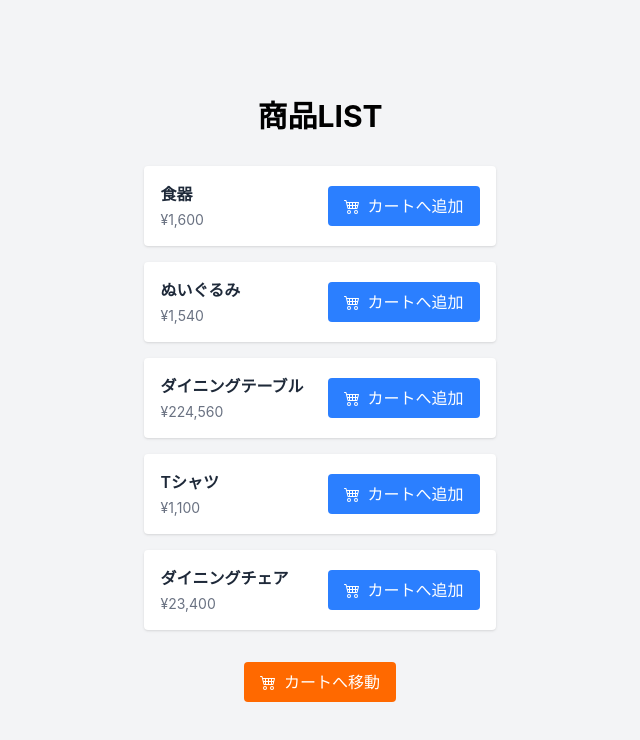
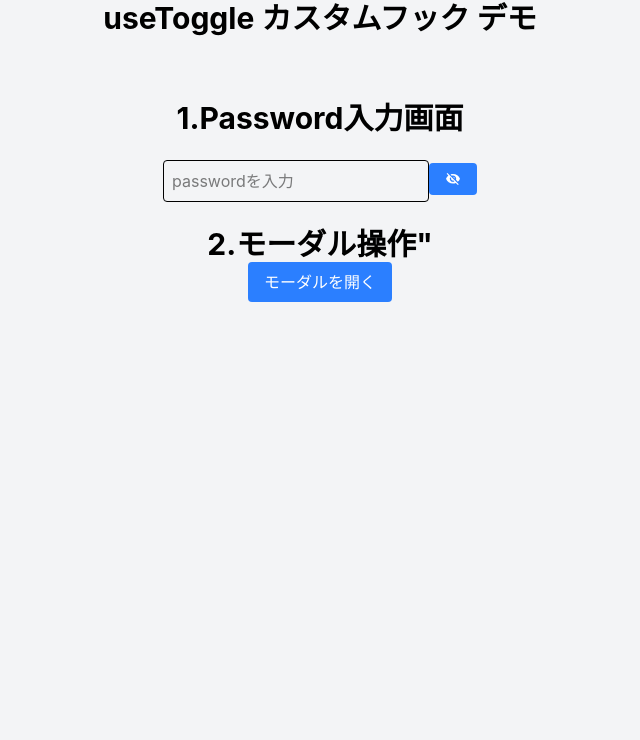
Before and after one commit to miho117/frontend-practice-react, a React (Vite) app: page / in a window 1280 px wide. Shown: the top 740 px of the page, without its empty margins (320-960 px from the left). Built offline with nearby package versions, Linux system fonts and the light colour scheme.

Commit message:
Add custom hooks: useToggle

```diff
--- a/src/App.jsx
+++ b/src/App.jsx
@@ -1,87 +1,14 @@
-import { useReducer, useState } from 'react';
-import ProductList from './components/ProductList';
-import Cart from './components/Cart';
-
-const initialState = [];
-
-function addReducer(state,action){
-  switch(action.type){
-    case 'ADD_ITEM':
-      const existing = state.find(item => item.id === action.payload.id);
-      if(existing) {
-        return state.map(item =>
-        item.id === action.payload.id
-          ? {...item, qty:item.qty + action.payload.qty }
-          : item
-        );
-      }
-      return[...state, {...action.payload, qty: 1}];
-    case 'DELETE_ITEM':
-      return state.filter(item => item.id !== action.payload);
-    case 'UPDATE_QUANTITY':
-      return state.map(item =>
-        item.id === action.payload.id
-          ? {...item, qty:action.payload.qty }
-          : item
-        );
-    case 'CLEAR_CART':
-      return [];
-    default:
-      return state;
-  }
-}
+import ToggleDemo from './components/ToggleDemo';
 
 function App(){
-    // テストデータ
-    const productsData = [
-        { id:1, name: '食器', price: 1600 },
-        { id:2, name: 'ぬいぐるみ', price: 1540 },
-        { id:3, name: 'ダイニングテーブル', price: 224560 },
-        { id:4, name: 'Tシャツ', price: 1100 },
-        { id:5, name: 'ダイニングチェア', price: 23400 }
-    ];
-
-    const [cart, dispatch] = useReducer(addReducer, initialState);
-    const [page, setPage] = useState('list');
-
-    const handleAddCart = (product) => {
-        dispatch({type:'ADD_ITEM',payload: {...product, qty: 1}});
-        };
-
-    const handleDeleteItem = (id) => {
-        dispatch({ type: 'DELETE_ITEM', payload: id });
-        };
-
-    const handleUpdateQuantity = (id, qty) => {
-      if (qty <= 0) {
-      handleDeleteItem(id);
-      return;
-      }
-
-      dispatch({type:'UPDATE_QUANTITY',payload: {id, qty}});
-      };
-
-    const handleClearCart = () => {
-        dispatch({ type: 'CLEAR_CART' });
-        };
 
   return (
-    <div className="app-container">
-        {page === 'list' ? (
-            <ProductList
-             products={productsData}
-             onAddCart={handleAddCart}
-             onMoveCart={() => setPage('cart')}
-             />
-        ):(
-            <Cart
-             cart={cart}
-             onDeleteItem={handleDeleteItem}
-             onUpdateQuantity={handleUpdateQuantity}
-             onClearCart={handleClearCart}
-             onBack={() => setPage('list')} // 商品一覧に戻るボタン用
-            />
-        )}
+    <div className="flex flex-col items-center justify-center min-h-screen bg-gray-100">
+        <h1 className="text-3xl font-bold">useToggle カスタムフック デモ</h1>
+
+        <div className="app-container">
+            <ToggleDemo />
+        </div>
     </div>
   )}
 export default App;
--- /dev/null
+++ b/src/components/ToggleDemo.jsx
@@ -0,0 +1,68 @@
+import { useState } from 'react';
+import { useToggle } from '../hooks/useToggle';
+import { IoMdEye } from "react-icons/io";
+import { IoMdEyeOff } from "react-icons/io";
+
+function ToggleDemo() {
+    const [password, setPassWord] = useState('');
+    const {value: isShow, toggle} = useToggle(false);
+    const {value: isOpen, setTrue: openModal, setFalse: closeModal} = useToggle(false);
+
+
+  return (
+    <div className="flex flex-col items-center mt-16 min-h-screen bg-gray-100">
+       <h1 className="text-3xl font-bold">1.Password入力画面</h1>
+
+       {/* --- パスワード入力エリア --- */}
+       <div className="max-w-md mx-auto p-6 space-y-4">
+          <div>
+            <input
+            type={isShow ? "text" : "password"}
+            value={password}
+            onChange={(e) => setPassWord(e.target.value)}
+            className="p-2 border rounded"
+            placeholder="passwordを入力"
+            />
+            <button
+            onClick={toggle}
+            className="px-4 py-2 bg-blue-500 text-white rounded hover:bg-blue-600"
+            >
+            {isShow ? <IoMdEye /> : <IoMdEyeOff />}
+            </button>
+          </div>
+       </div>
+
+      {/* --- モーダル表示エリア --- */}
+      <div className="flex flex-col items-center justify-center bg-gray-100">
+        <h1 className="text-3xl font-bold">2.モーダル操作"</h1>
+        <button
+          type="button"
+          onClick={openModal}
+          className="px-4 py-2 bg-blue-500 text-white rounded hover:bg-blue-600 font-medium"
+        >
+          モーダルを開く
+        </button>
+      </div>
+
+      {/* --- モーダル本体（isOpen が true の時だけ表示） --- */}
+      {isOpen && (
+        <div class="text-center bg-white p-6 rounded-lg border border-gray-200">
+          <h3 className="text-lg font-bold text-gray-800">確認モーダル</h3>
+            <p className="text-gray-600">
+              `useToggle` の `setTrue` と `setFalse` を使って制御されているモーダルです。
+            </p>
+
+            <button
+              type="button"
+              onClick={closeModal}
+              className="py-2 bg-gray-200 text-gray-800 rounded hover:bg-gray-300 font-medium"
+            >
+              閉じる
+            </button>
+        </div>
+      )}
+    </div>
+  );
+}
+
+export default ToggleDemo;
--- /dev/null
+++ b/src/hooks/useToggle.js
@@ -0,0 +1,13 @@
+import { useState, useCallback } from 'react';
+
+export const useToggle = (initialValue =false) => {
+  const [value, setValue] = useState(initialValue);
+
+  const toggle = useCallback(() => setValue(prev => !prev), []);
+  const setTrue = useCallback(() => setValue(true), []);
+  const setFalse = useCallback(() => setValue(false), []);
+
+  return { value, toggle, setTrue, setFalse };
+};
+
+export default useToggle;
```
